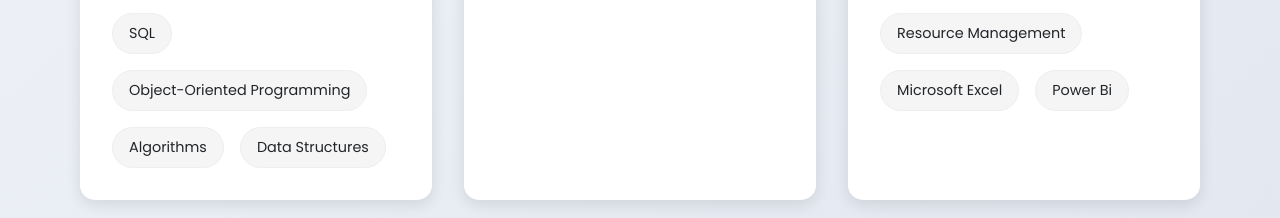
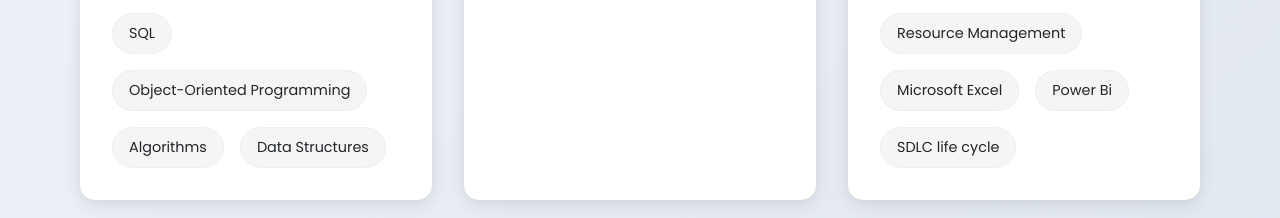
Before and after one commit to Floa-ter/DIVYANSH_PORTFOLIO, a plain HTML site: page index.html in a window 1280 px wide. Shown: the part 1285-1503 px from the top of the page. Drawn offline with Linux system fonts and the light colour scheme.

Commit message:
Update index.html

```diff
--- a/index.html
+++ b/index.html
@@ -115,6 +115,7 @@
                             <div class="skill-item">Resource Management</div>
                             <div class="skill-item">Microsoft Excel</div>
                             <div class="skill-item">Power Bi</div>
+                            <div class="skill-item">SDLC life cycle</div>
                         </div>
                     </div>
                 </div>
```
